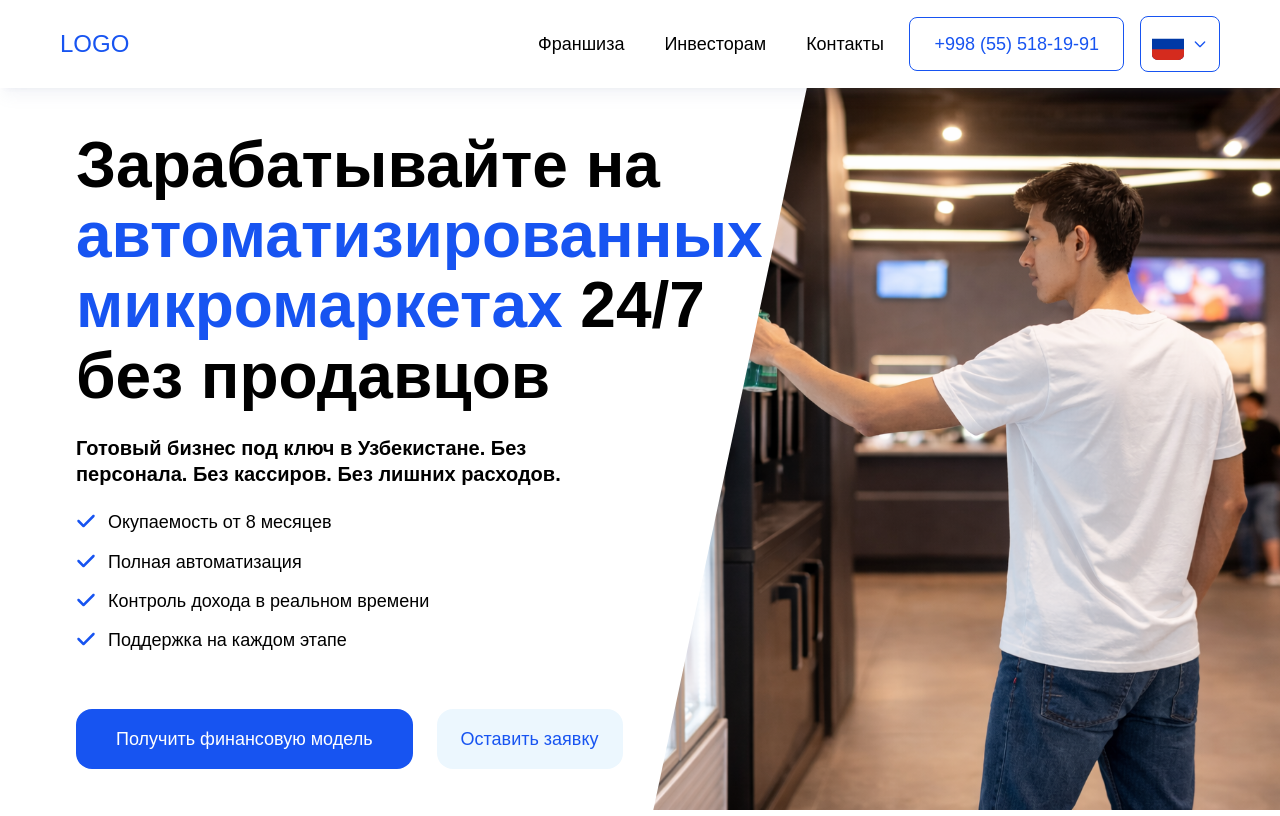
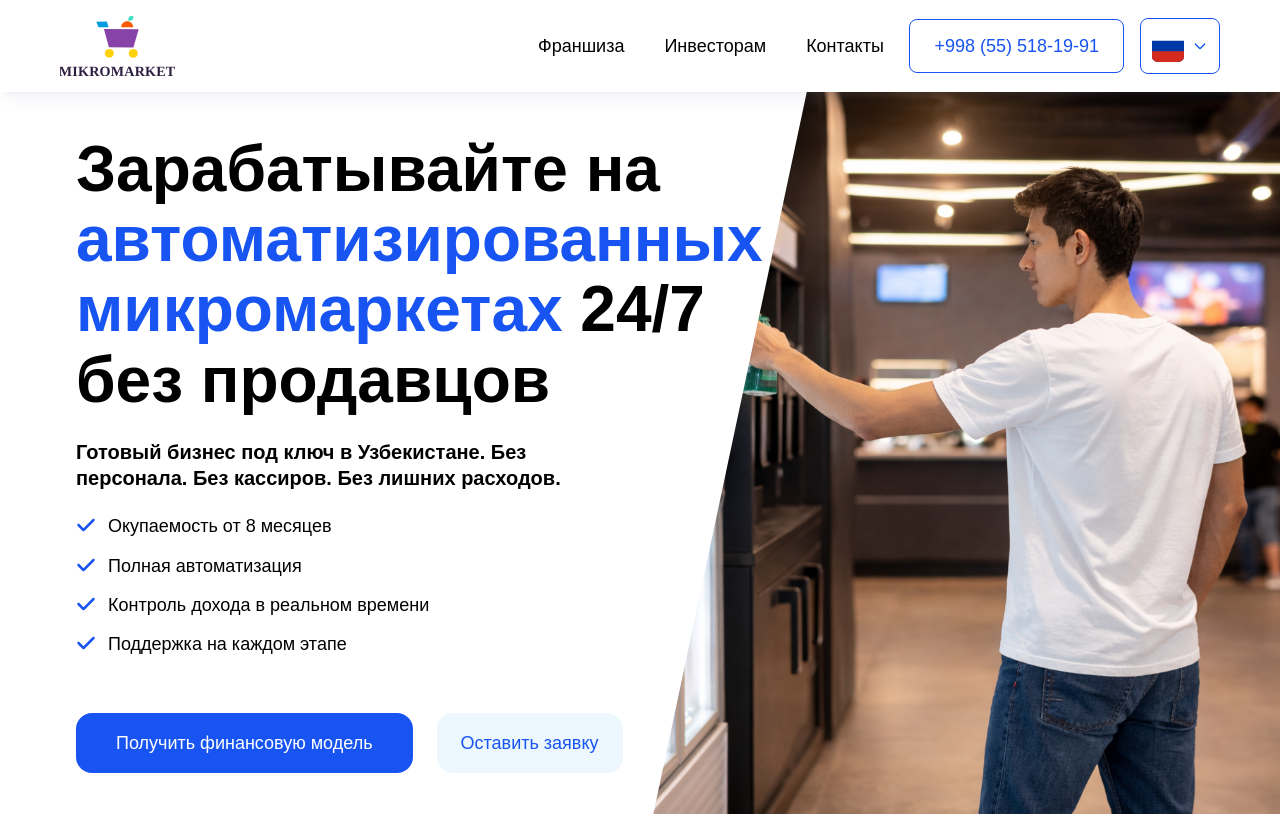
Before and after one commit to kattrine99/mm, a React (Vite) app: page / in a window 1280 px wide. Shown: the top 816 px of the page. Built offline with nearby package versions, Linux system fonts and the light colour scheme; a web font is replaced by a local one.

Commit message:
added logo

```diff
--- a/src/components/Header/header.tsx
+++ b/src/components/Header/header.tsx
@@ -44,8 +44,7 @@ export const Header: React.FC = () => {
             <div className="flex items-center justify-between py-[clamp(10px,4vw,16px)] px-4 sm:px-6 md:px-8 min-[1060px]:px-10 xl:px-15 2xl:px-25">
                 <div className="icon">
                     <Link to={"/"}>
-                        {/* <img src="/images/logo-da.svg" alt="logo" className="h-15 w-15" /> */}
-                        <p className="text-2xl text-[#1754F1]">LOGO</p>
+                         <img src="/images/logo.svg" alt="logo" className="h-15" />
                     </Link>
                 </div>
 
@@ -119,8 +118,7 @@ export const Header: React.FC = () => {
                 >
                     <div className="flex items-center justify-between p-4 ">
                          <Link to={"/"}>
-                        {/* <img src="/images/logo-da.svg" alt="logo" className="h-15 w-15" /> */}
-                        <p className="text-2xl text-[#1754F1]">LOGO</p>
+                        <img src="/images/logo.svg" alt="logo" className="h-15" />
                         </Link>
                         <button
                             type="button"
```
Also changed, not shown: public/images/logo.png (added), public/images/logo.svg (added).
